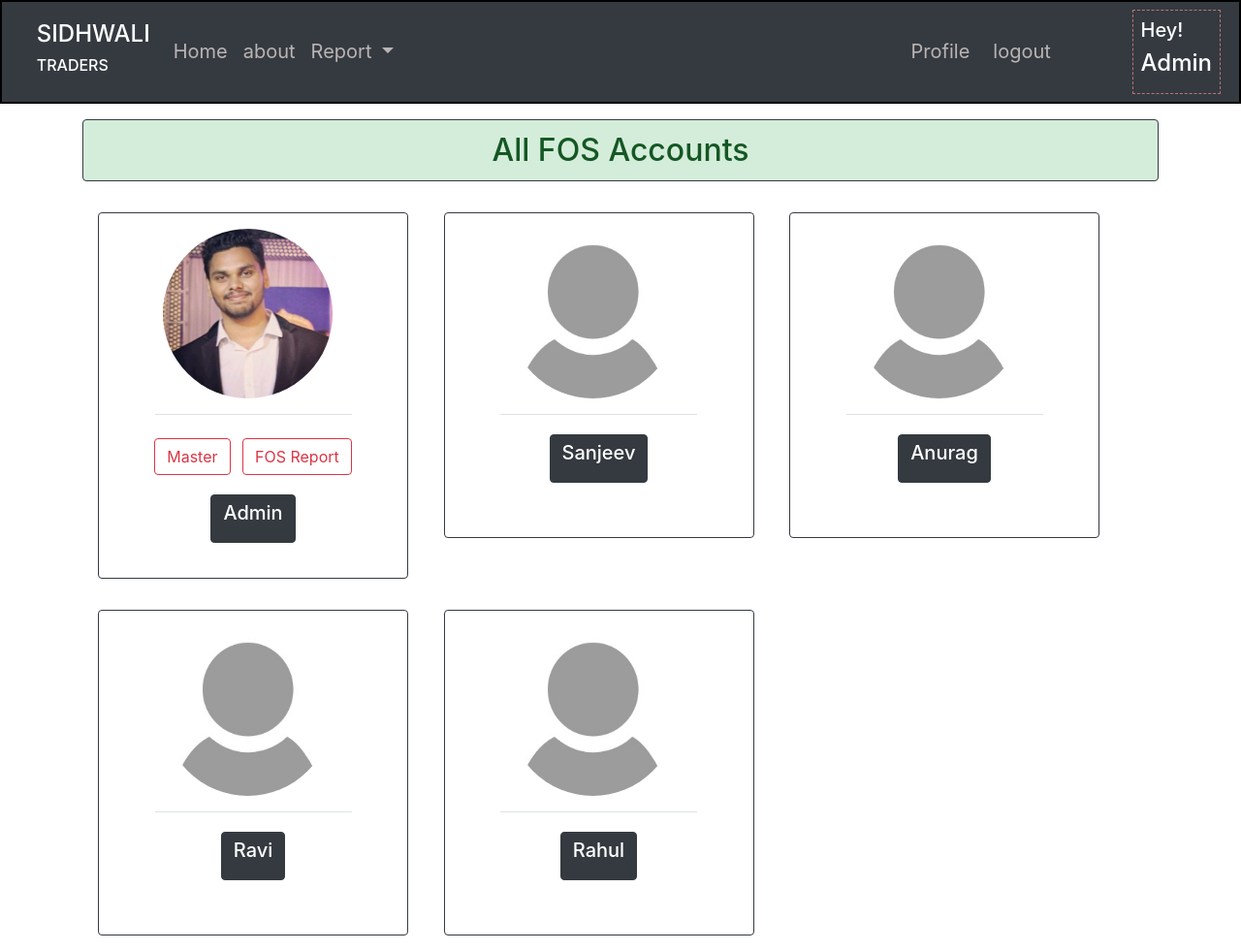
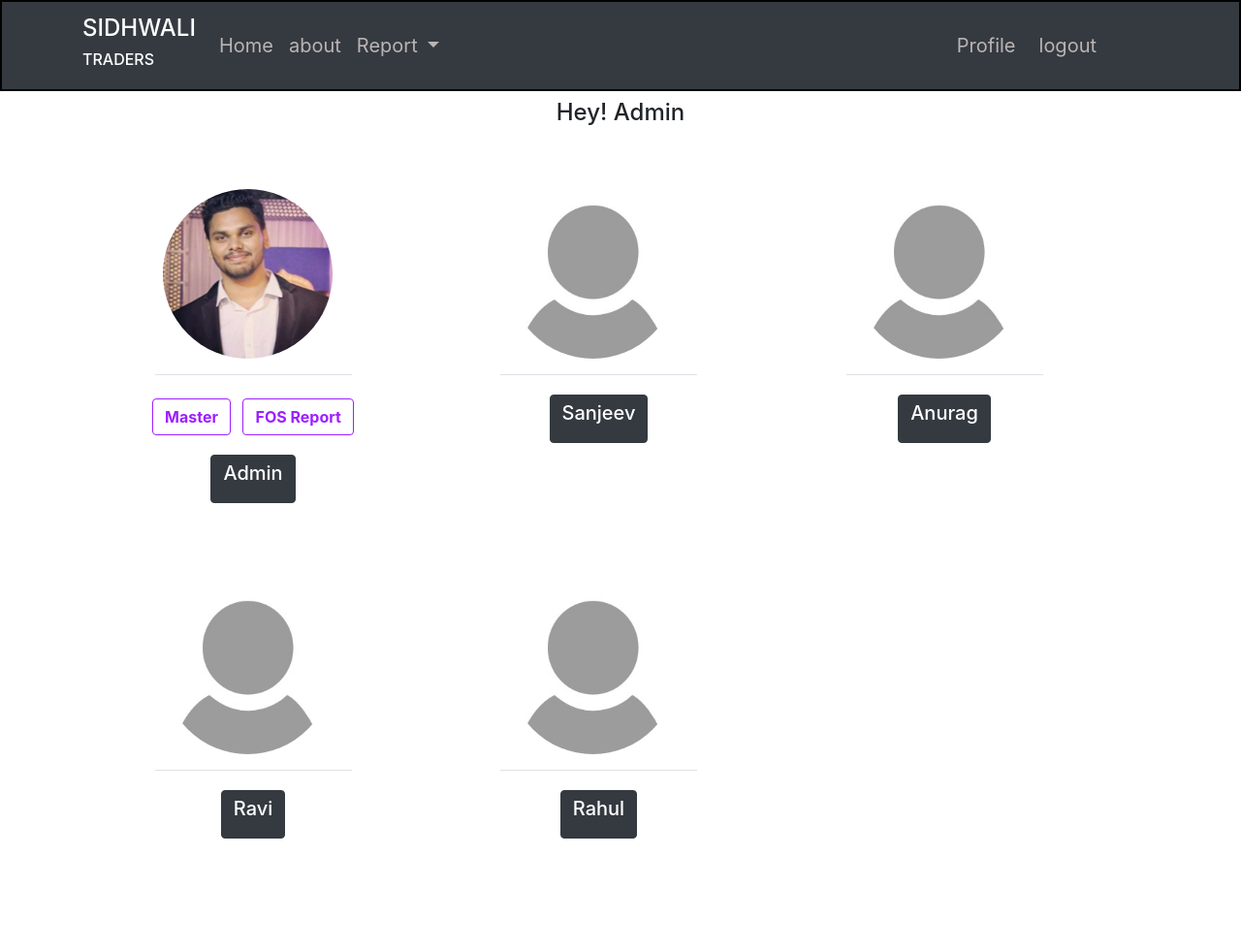
Before and after one commit to Rapid292/CRM-for-Jio-Distributors, a Flask app: page /home in a window 1280 px wide. Shown: the whole page at 97% size. After the commit the page ends 865 px from the top, so only its background shows below. Run offline with Flask 2, Linux system fonts and the light colour scheme; a user stored in the database is signed in; data comes from the database, SQL or seed files in the repository; both versions use the stored data as it was after the commit; some libraries are stand-ins or nearby versions.

Commit message:
Some new UI

```diff
--- a/crm/routes.py
+++ b/crm/routes.py
@@ -30,7 +30,7 @@ def index():
 def home():
     fos = User.query.all()
     return render_template(
-        "home.html", title="Home", fos=fos, Hisaab=Hisaab, admin=admin, Master=Master
+        "home.html", title="Home", fos=fos, Hisaab=Hisaab, admin=admin, Master=Master, db=db
     )
 
 
--- a/crm/static/main.css
+++ b/crm/static/main.css
@@ -1,5 +1,7 @@
 body {
    background-color: rgb(255, 255, 255);
+   min-width: fit-content;
+
 }
 
 
@@ -7,6 +9,19 @@ body {
    min-height: min-content;
    border: 2px solid black;
 
+}
+
+.container .card .btn.btn-outline-warning{
+   color: #9D1FFF;
+   border-color:#9D1FFF;
+   font-weight: bold;
+}
+
+.container .card .btn.btn-outline-warning:hover{
+   background-color: #9D1FFF;
+   border-color:#9D1FFF;
+   color: black;
+   font-weight: bold;
 }
 
 .site-header .navbar-nav .nav-welcome {
@@ -19,6 +34,18 @@ body {
 
 }
 
+.card.d-inline-flex.align-items-center{
+   border: none;
+   border-color: none;
+}
+
+.card.d-inline-flex.align-items-center:hover {
+   box-shadow: inset 0 0 6px 1px black;
+}
+
+.navbar-nav li.nav-welcome {
+   text-align: center;
+}
 
 .site-header .navbar-nav .nav-link {
    color: rgb(187, 180, 180);
--- a/crm/templates/home.html
+++ b/crm/templates/home.html
@@ -1,12 +1,14 @@
 {% extends "index.html" %}
 
 {% block content  %}
-<div class="container mt-3">
-   <h2 class="text-center border border-dark alert alert-success">All FOS Accounts</h2>
+<div class="navbar-nav">
+   <li class="nav-welcome p-2">
+      <h4>Hey! {{ current_user.username }}</h4>
+   </li>
 </div>
 <div class="container mt-3">
    {% for fse in fos %}
-   <div class="card d-inline-flex align-items-center border border-dark m-3" style="width: 20rem; min-height: 21rem;">
+   <div class="card d-inline-flex align-items-center m-3" style="min-width: 20rem; min-height: 21rem;">
       <div class="border-bottom mt-3">
          <img class="rounded-circle account-img ml-2"
             src="{{ url_for("static", filename="profile_pics/" + fse.image_file) }}">
@@ -14,16 +16,16 @@
       {% if current_user.username != admin %}
       {% if fse == current_user %}
       <div class="inline mt-4">
-         <a href="{{ url_for('hisaab') }}" class="btn btn-outline-danger mr-2">Hisaab</a>
+         <a href="{{ url_for('hisaab') }}" class="btn btn-outline-warning mr-2">Hisaab</a>
          <a href="{{ url_for('user_hisaab', username=current_user.username) }}"
-            class="btn btn-outline-danger">Report</a>
+            class="btn btn-outline-warning">Report</a>
       </div>
       {% endif %}
       {% else  %}
       {% if fse == current_user %}
       <div class="inline mt-4">
-         <a href="{{ url_for('master') }}" class="btn btn-outline-danger mr-2">Master</a>
-         <a href="{{ url_for('report') }}" class="btn btn-outline-danger">FOS Report</a>
+         <a href="{{ url_for('master') }}" class="btn btn-outline-warning mr-2">Master</a>
+         <a href="{{ url_for('report') }}" class="btn btn-outline-warning">FOS Report</a>
       </div>
       {% endif %}
       {% endif %}
@@ -43,7 +45,8 @@
 
 
                {% if fse.username == admin %}
-               {% set master = Master.query.order_by(Master.id.desc()).first() %}
+               {% set master_all = Master.query.order_by(Master.id.desc()) %}
+               {% set master = master_all.first() %}
                <div>
                   <p>
                      <button class="btn btn-outline-warning" type="button" data-toggle="collapse"
@@ -54,7 +57,8 @@
                   <div class="collapse" id="collapsePrimary">
                      <div class="card card-body">
                         <p>Last Primary</p>
-                        <h5 class="btn btn-warning font-weight-bold">{{ master.primary  }}</h5>
+                        <h5 class="btn btn-warning font-weight-bold">
+                           {{ master.primary }}</h5>
                      </div>
                   </div>
                   <p>
--- a/crm/templates/index.html
+++ b/crm/templates/index.html
@@ -54,12 +54,8 @@
                         <a class="dropdown-item"
                            href="{{ url_for('user_hisaab', username=current_user.username) }}">{{ current_user.username }}
                            (Report)</a>
-
                         {% endif %}
-
-
                      </div>
-
                   </li>
                </div>
                <div class="navbar-nav mr-5 ml-2">
@@ -82,12 +78,6 @@
                   </div>
                </div>
             </div>
-         </div>
-         <div class="navbar-nav">
-            <li class="nav-welcome p-2">
-               <h5>Hey!</h5>
-               <h4>{{ current_user.username }}</h4>
-            </li>
          </div>
       </nav>
    </header>
```
Also changed, not shown: crm/site.db.
